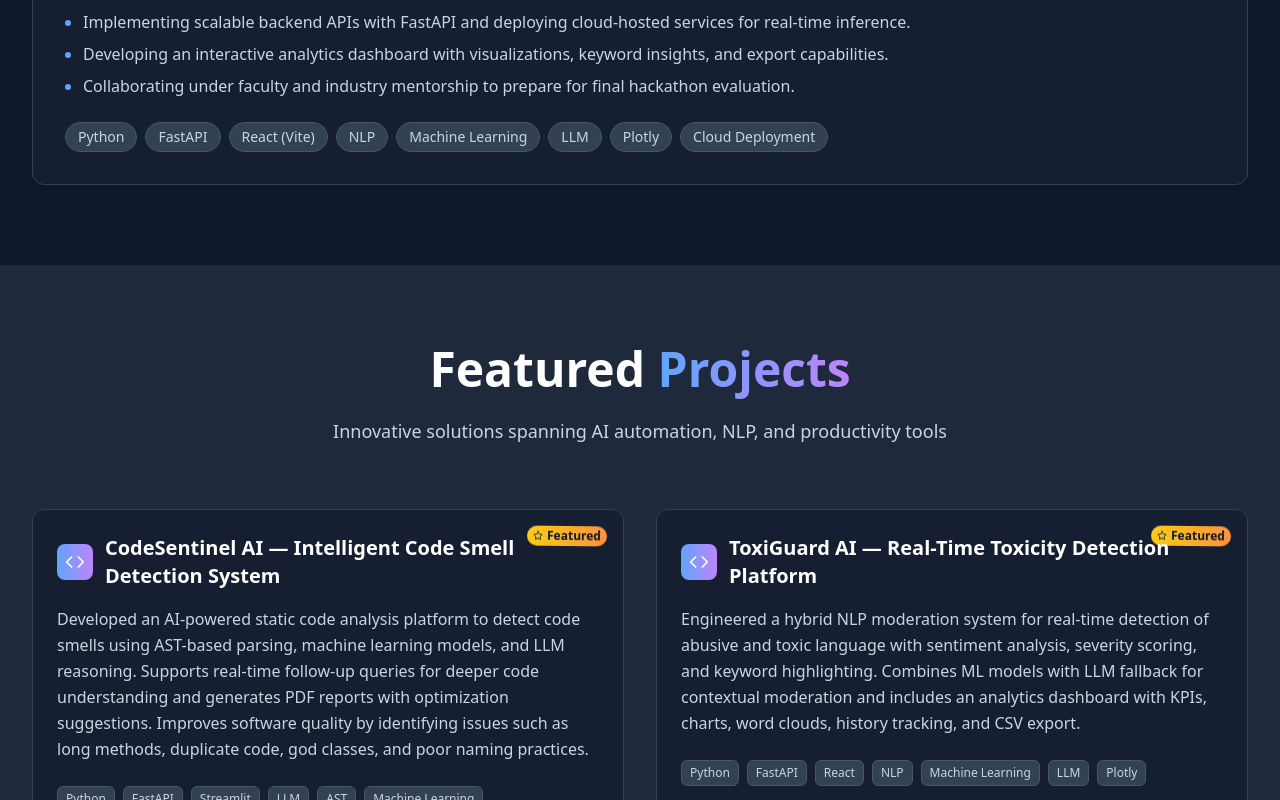
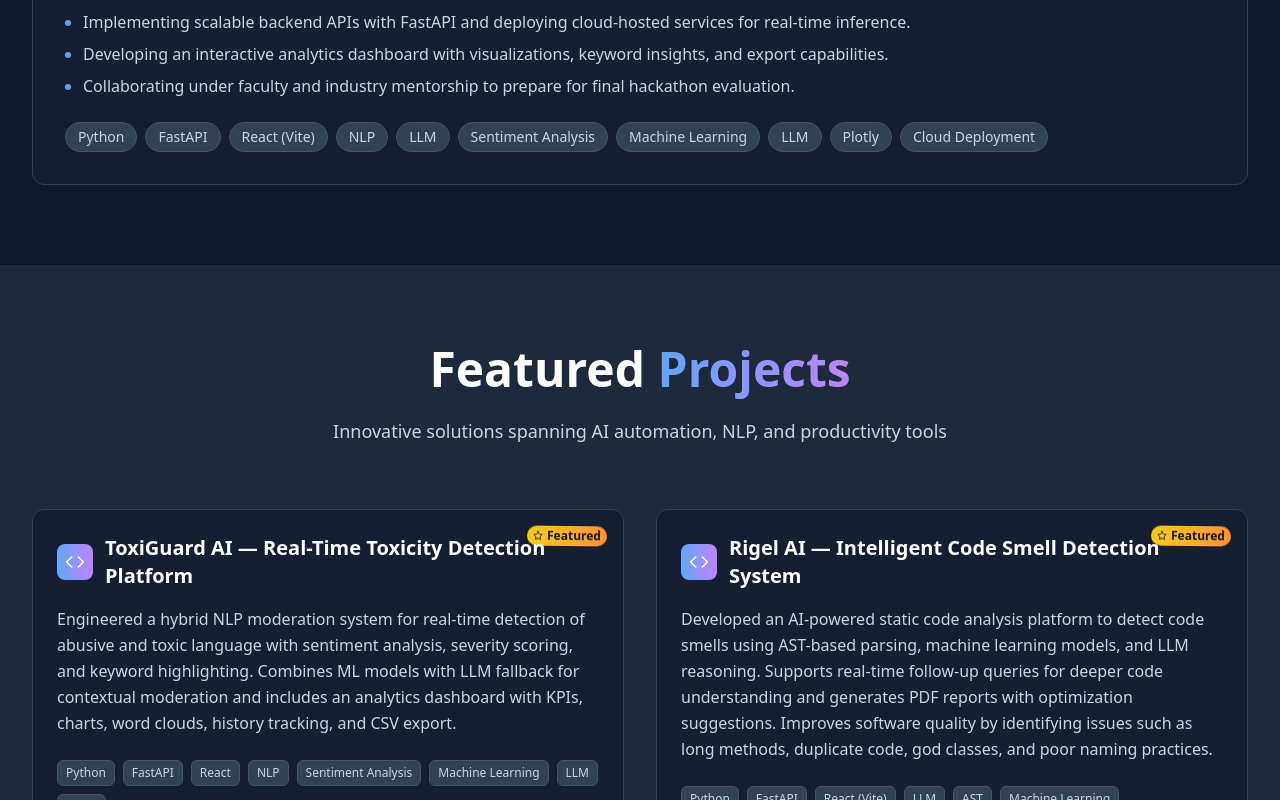
Before and after one commit to wraith-klu/Portfolio.wraith, a React (Vite) app: page / in a window 1280 px wide. Shown: the part 3120-3920 px from the top of the page. Built offline with nearby package versions, Linux system fonts and the light colour scheme.

Commit message:
new updates

```diff
--- a/src/components/Education.tsx
+++ b/src/components/Education.tsx
@@ -132,5 +132,6 @@ export const Education = () => {
         </motion.div>
       </div>
     </section>
+
   );
 };
--- a/src/components/Hero.tsx
+++ b/src/components/Hero.tsx
@@ -597,7 +597,7 @@ export const Hero = () => {
               className="flex flex-col sm:flex-row gap-4 justify-center lg:justify-start mb-8"
             >
               <motion.a
-                href="https://drive.google.com/file/d/1o5JHehdVAv0aZf5gu_01ER9_keCVZhwz/view?usp=sharing"
+                href="https://drive.google.com/file/d/1_XSpfkR22PhM3tEXX-doUhcjkIbaJlso/view?usp=sharing"
                 target="_blank"
                 rel="noopener noreferrer"
                 whileHover={{ scale: 1.05, boxShadow: '0 0 30px rgba(59, 130, 246, 0.5)' }}
--- a/src/data/portfolio.ts
+++ b/src/data/portfolio.ts
@@ -28,7 +28,7 @@ export const personalInfo = {
 
 export const experiences: Experience[] = [
   {
-    company: 'AWS Academy — AICTE EduSkills',
+    company: 'AWS Academy — EduSkills',
     role: 'AI-ML Virtual Intern (Cohort 12)',
     duration: 'Apr 2025 – Jun 2025',
     description: [
@@ -45,7 +45,8 @@ export const experiences: Experience[] = [
       'Python',
       'Machine Learning',
       'NLP',
-      'Cloud Deployment'
+      'Sentiment Analysis',
+      'LLM'
     ]
   },
   {
@@ -63,6 +64,8 @@ export const experiences: Experience[] = [
       'FastAPI',
       'React (Vite)',
       'NLP',
+      'LLM',
+      'Sentiment Analysis',
       'Machine Learning',
       'LLM',
       'Plotly',
@@ -74,19 +77,19 @@ export const experiences: Experience[] = [
 
 export const projects: Project[] = [
   {
-    title: 'CodeSentinel AI — Intelligent Code Smell Detection System',
-    description: 'Developed an AI-powered static code analysis platform to detect code smells using AST-based parsing, machine learning models, and LLM reasoning. Supports real-time follow-up queries for deeper code understanding and generates PDF reports with optimization suggestions. Improves software quality by identifying issues such as long methods, duplicate code, god classes, and poor naming practices.',
-    techStack: ['Python', 'FastAPI', 'Streamlit', 'LLM', 'AST', 'Machine Learning'],
-    liveUrl: 'https://codesentinel.streamlit.app/',
-    githubUrl: 'https://github.com/Wraith-klu/CodeSentinel-Ai',
+    title: 'ToxiGuard AI — Real-Time Toxicity Detection Platform',
+    description: 'Engineered a hybrid NLP moderation system for real-time detection of abusive and toxic language with sentiment analysis, severity scoring, and keyword highlighting. Combines ML models with LLM fallback for contextual moderation and includes an analytics dashboard with KPIs, charts, word clouds, history tracking, and CSV export.',
+    techStack: ['Python', 'FastAPI', 'React', 'NLP', 'Sentiment Analysis', 'Machine Learning', 'LLM', 'Plotly'],
+    liveUrl: 'https://toxiai.vercel.app',
+    githubUrl: 'https://github.com/wraith-klu/ToxiGuard.AI-Agent-v2.git',
     featured: true
   },
   {
-    title: 'ToxiGuard AI — Real-Time Toxicity Detection Platform',
-    description: 'Engineered a hybrid NLP moderation system for real-time detection of abusive and toxic language with sentiment analysis, severity scoring, and keyword highlighting. Combines ML models with LLM fallback for contextual moderation and includes an analytics dashboard with KPIs, charts, word clouds, history tracking, and CSV export.',
-    techStack: ['Python', 'FastAPI', 'React', 'NLP', 'Machine Learning', 'LLM', 'Plotly'],
-    liveUrl: 'https://toxiguard-ai.vercel.app',
-    githubUrl: 'https://github.com/wraith-klu/ToxiGuard-AI',
+    title: 'Rigel AI — Intelligent Code Smell Detection System',
+    description: 'Developed an AI-powered static code analysis platform to detect code smells using AST-based parsing, machine learning models, and LLM reasoning. Supports real-time follow-up queries for deeper code understanding and generates PDF reports with optimization suggestions. Improves software quality by identifying issues such as long methods, duplicate code, god classes, and poor naming practices.',
+    techStack: ['Python', 'FastAPI', 'React (Vite)', 'LLM', 'AST', 'Machine Learning'],
+    liveUrl: 'https://rigelai-agent.vercel.app/',
+    githubUrl: 'https://github.com/wraith-klu/RigelAI.git',
     featured: true
   },
   {
@@ -135,9 +138,9 @@ export const achievements: Achievement[] = [
   },
   {
     title: 'AWS AI-ML Virtual Internship',
-    organization: 'AICTE — AWS Academy',
+    organization: 'EduSkills — AWS Academy',
     year: '2025',
-    description: 'Completed a structured internship covering cloud infrastructure, machine learning pipelines, NLP, and deployment using AWS services including EC2, IAM, VPC, and SageMaker.'
+    description: 'Completed a 10-week virtual internship where I built and deployed ML models using AWS Academy labs and Amazon SageMaker, gaining hands-on experience with AI, Machine Learning, and Generative AI.'
   },
   {
     title: 'U-19 District Cricket Player',
```
